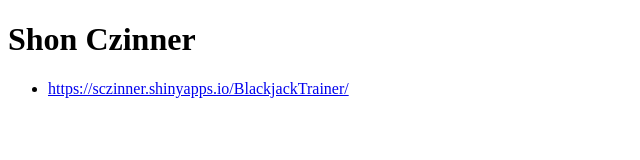
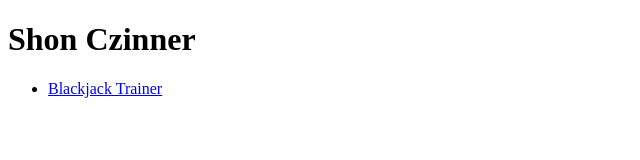
Before and after one commit to sczinner/sczinner.github.io, a plain HTML site: page index.html in a window 1280 px wide. Shown: the whole page, without its empty margins (0-640 px from the left). Drawn offline with Linux system fonts and the light colour scheme.

Commit message:
Attempt to link to blackjack 3

```diff
--- a/index.html
+++ b/index.html
@@ -3,7 +3,7 @@
 <body>
 <h1>Shon Czinner</h1>
 <ul>
-  <li><a href="url">https://sczinner.shinyapps.io/BlackjackTrainer/</a></li>
+  <li><a href="https://sczinner.shinyapps.io/BlackjackTrainer/">Blackjack Trainer</a></li>
 </ul>
 </body>
 </html>
```
